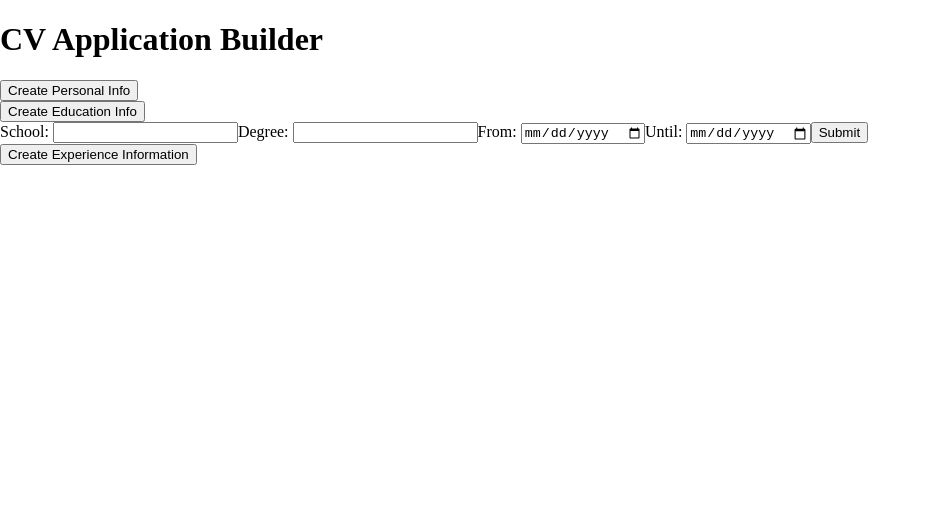
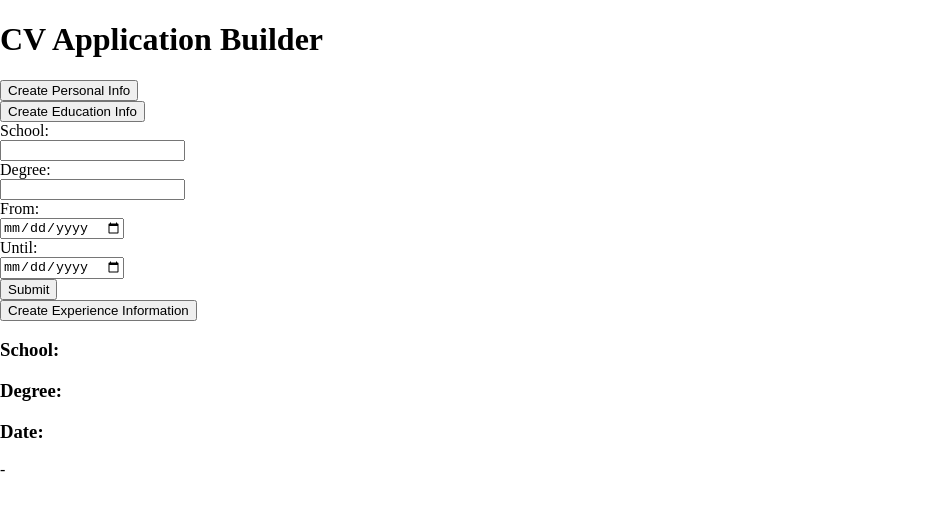
Before and after one commit to AirDevil188/cv-application, a React (Vite) app: page / in a window 1280 px wide. Both pictures are taken after a click on the button "Create Education Info". Shown: the top 510 px of the page, without its empty margins (0-931 px from the left). Built offline with nearby package versions, Linux system fonts and the light colour scheme.

Commit message:
removed state prop from EducationSection, added required attribute to my inputs

```diff
--- a/src/components/Education.jsx
+++ b/src/components/Education.jsx
@@ -27,7 +27,7 @@ export default function EducationInfoForm({ userData, setUserData, submit, setSu
 
   return (
     <>
-      <section>
+      <div className="form-container education">
         {submit.educationInfoForm ? (
           <button type="button" onClick={onClick}>
             Edit Education Info
@@ -41,31 +41,42 @@ export default function EducationInfoForm({ userData, setUserData, submit, setSu
         {active ? (
           <form action="#" onSubmit={onSubmit}>
             <label htmlFor="school">School: </label>
-            <input type="text" id="school" name="school" defaultValue={userData.school} />
+            <input type="text" id="school" name="school" defaultValue={userData.school} required={true} />
             <label htmlFor="degree">Degree: </label>
-            <input type="text" name="degree" id="degree" defaultValue={userData.degree} />
+            <input type="text" name="degree" id="degree" defaultValue={userData.degree} required={true} />
             <label htmlFor="startDate">From: </label>
-            <input type="date" name="startDate" id="startDate" defaultValue={userData.startDate} />
+            <input
+              type="date"
+              name="startDate"
+              id="startDate"
+              defaultValue={userData.startDate}
+              required={true}
+            />
             <label htmlFor="endDate">Until: </label>
-            <input type="date" id="endDate" name="endDate" defaultValue={userData.endDate} />
+            <input type="date" id="endDate" name="endDate" defaultValue={userData.endDate} required={true} />
             <button type="submit">Submit</button>
           </form>
         ) : null}
-      </section>
+      </div>
     </>
   );
 }
 
-export function EducationSection({ formData, submit }) {
+export function EducationSection({ formData }) {
   return (
-    <>
-      {submit.educationInfoForm ? (
-        <div className="education-info">
-          <p>{formData.school}</p>
-          <p>{formData.degree}</p>
-          <p>{formData.startDate + "-" + formData.endDate}</p>
-        </div>
-      ) : null}
-    </>
+    <div className="education-info">
+      <div className="school">
+        <h3>School:</h3>
+        <p>{formData.school}</p>
+      </div>
+      <div className="degree">
+        <h3>Degree:</h3>
+        <p>{formData.degree}</p>
+      </div>
+      <div className="date">
+        <h3>Date:</h3>
+        <p>{formData.startDate + "-" + formData.endDate}</p>
+      </div>
+    </div>
   );
 }
```
